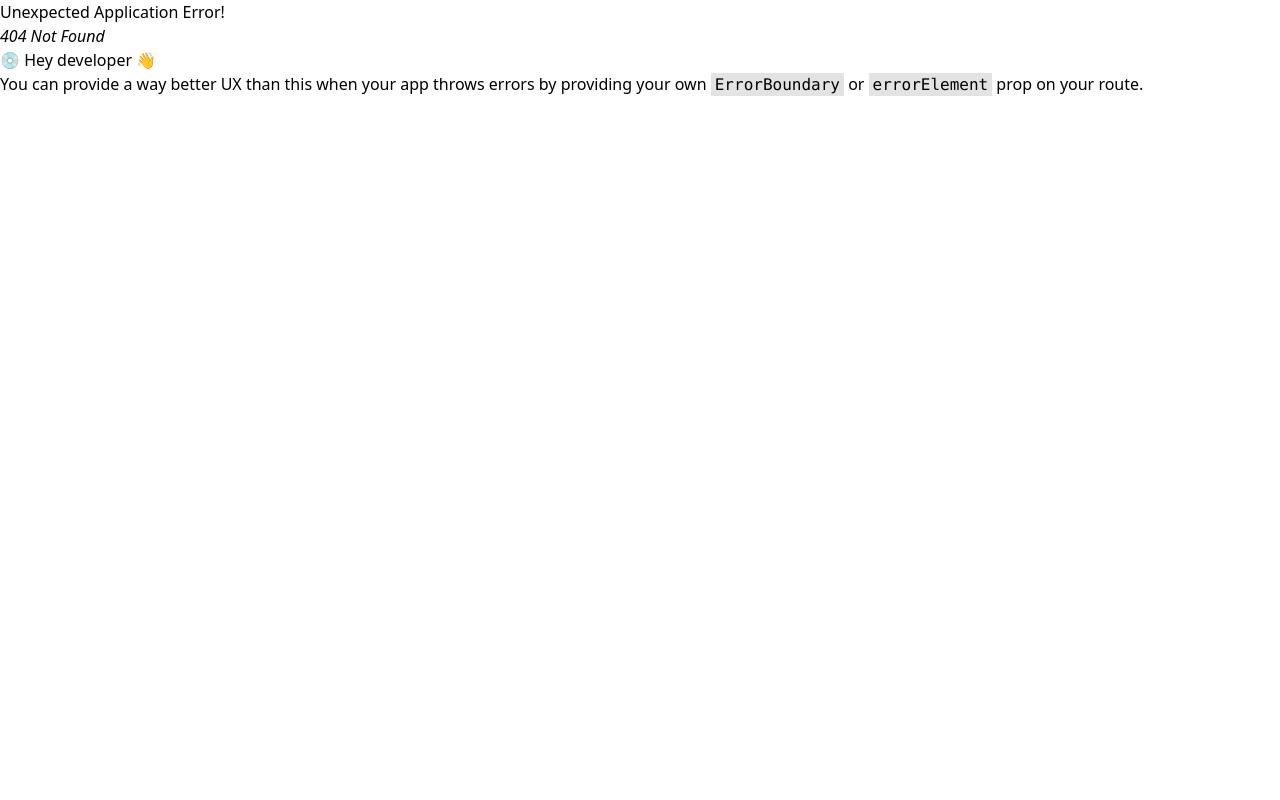
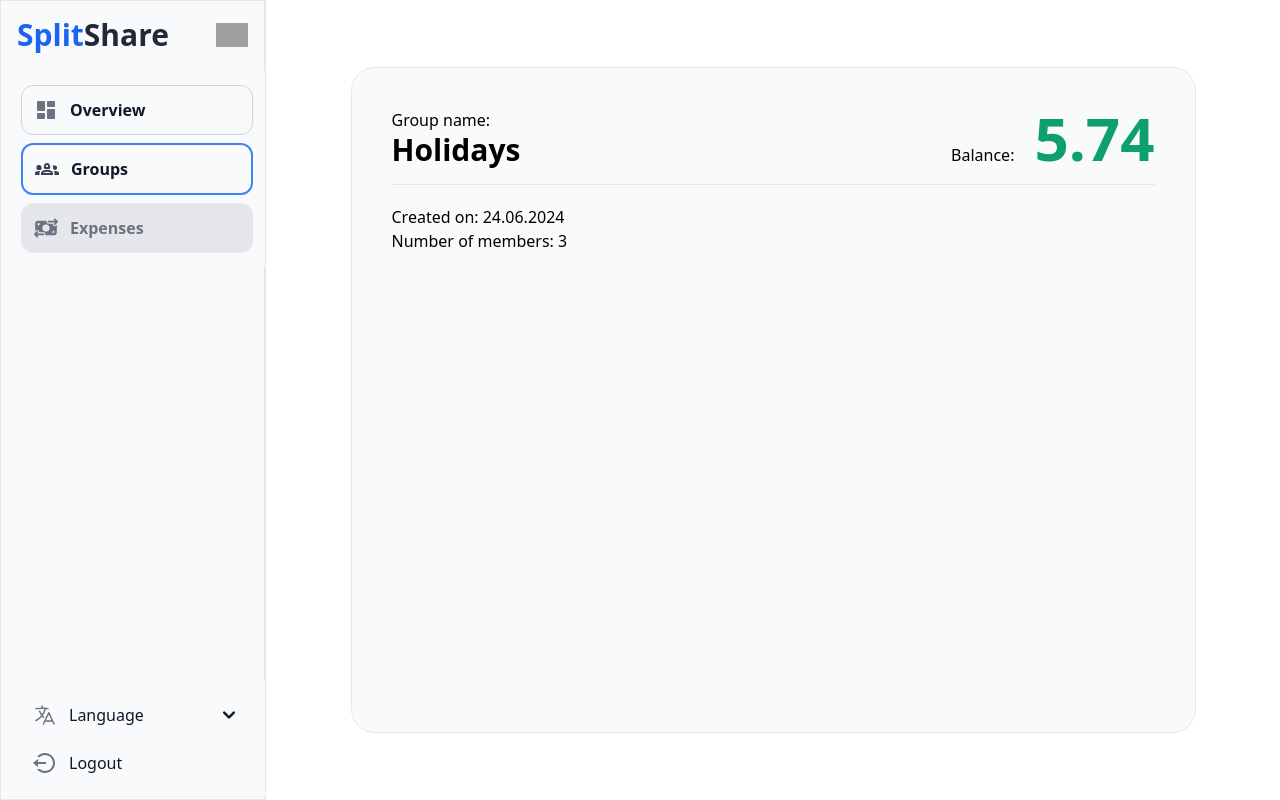
Before and after one commit to karols97/split-share, a React (Vite) app: page /groups/1 in a window 1280 px wide. Before the commit this address had no page. Built offline with nearby package versions, Linux system fonts and the light colour scheme; grey boxes are pictures that could not be loaded.

Commit message:
feat: create basic group details view

```diff
--- a/src/components/GroupBox.tsx
+++ b/src/components/GroupBox.tsx
@@ -1,11 +1,14 @@
 import { RiRefund2Line } from "react-icons/ri";
 import { GroupState } from "../store/groupSlice";
+import { useNavigate } from "react-router-dom";
 
 type GroupBoxProps = {
   group: GroupState;
 };
 
 export const GroupBox = ({ group }: GroupBoxProps) => {
+  const navigate = useNavigate();
+
   const sum = Number(
     group.members
       .reduce((accumulator, currentValue) => {
@@ -17,7 +20,9 @@ export const GroupBox = ({ group }: GroupBoxProps) => {
   const isUserOwed = sum > 0;
 
   return (
-    <div className="flex flex-col h-52 w-64 p-2 px-3 content-between border border-slate-300 rounded-lg bg-slate-50 shadow-xl  hover:bg-blue-500 hover:bg-opacity-15 active:border-2 active:border-blue-500 cursor-pointer">
+    <div
+      className="flex flex-col h-52 w-64 p-2 px-3 content-between border border-slate-300 rounded-lg bg-slate-50 shadow-xl  hover:bg-blue-500 hover:bg-opacity-15 active:border-2 active:border-blue-500 cursor-pointer"
+      onClick={() => navigate(`/groups/${group.id}`)}>
       <div>
         <div className="flex flex-row items-center justify-between">
           <h1 className="text-xl font-semibold">{group.name}</h1>
--- a/src/main.tsx
+++ b/src/main.tsx
@@ -24,7 +24,7 @@ const router = createBrowserRouter([
     element: <Groups />,
   },
   {
-    path: "group-details",
+    path: "groups/:id",
     element: <GroupDetails />,
   },
 ]);
--- a/src/pages/GroupDetails.tsx
+++ b/src/pages/GroupDetails.tsx
@@ -1,9 +1,51 @@
 import { SidebarMenu } from "../components/SidebarMenu";
+import { useParams } from "react-router-dom";
+import { initialGroupState } from "../store/initialGroupState";
 
 export const GroupDetails = () => {
+  const { id } = useParams();
+  const group = initialGroupState.find((singleGroup) => {
+    return singleGroup.id === id;
+  });
+
+  const sum =
+    group &&
+    Number(
+      group.members
+        .reduce((accumulator, currentValue) => {
+          return accumulator + currentValue.amount;
+        }, 0)
+        .toFixed(2)
+    );
+
+  const isUserOwed = sum && sum > 0;
+
   return (
-    <div className="h-screen">
-      <SidebarMenu />
-    </div>
+    <SidebarMenu>
+      <div className="flex w-full h-full place-content-center">
+        <div className="w-5/6 h-5/6 p-10 bg-slate-50 place-self-center rounded-3xl border">
+          <div className="flex flex-row pb-4 items-center justify-between">
+            <div>
+              <p>Group name:</p>
+              <h1 className="font-bold text-3xl">{group?.name}</h1>
+            </div>
+            <div className="flex flex-row items-baseline gap-5">
+              <p>Balance:</p>
+              <p
+                className={`text-6xl ${
+                  isUserOwed ? "text-green-500" : "text-red-500"
+                } font-semibold`}>
+                {sum}
+              </p>
+            </div>
+          </div>
+          <hr />
+          <div className="flex flex-col py-5">
+            <p>Created on: 24.06.2024</p>
+            <p>Number of members: {group?.members.length}</p>
+          </div>
+        </div>
+      </div>
+    </SidebarMenu>
   );
 };
--- a/src/store/initialGroupState.ts
+++ b/src/store/initialGroupState.ts
@@ -103,106 +103,106 @@ export const initialGroupState: GroupState[] = [
       },
     ],
   },
-  {
-    id: "6",
-    name: "Holidays",
-    members: [
-      {
-        userName: "Jim",
-        amount: -13.23,
-      },
-      {
-        userName: "Pam",
-        amount: -13.23,
-      },
-      {
-        userName: "Dwight",
-        amount: 32.2,
-      },
-    ],
-  },
-  {
-    id: "7",
-    name: "Flat expenses",
-    members: [
-      {
-        userName: "Michael",
-        amount: -4.51,
-      },
-      {
-        userName: "Kevin",
-        amount: 15.69,
-      },
-      {
-        userName: "Meredith",
-        amount: 40,
-      },
-    ],
-  },
-  {
-    id: "8",
-    name: "Friday movie night",
-    members: [
-      {
-        userName: "Ryan",
-        amount: 5.67,
-      },
-      {
-        userName: "Kelly",
-        amount: -24.67,
-      },
-      {
-        userName: "Michael",
-        amount: 14.12,
-      },
-      {
-        userName: "Pam",
-        amount: 14.12,
-      },
-    ],
-  },
-  {
-    id: "9",
-    name: "Mountain trip",
-    members: [
-      {
-        userName: "David",
-        amount: -154.14,
-      },
-      {
-        userName: "Ryan",
-        amount: 22.13,
-      },
-      {
-        userName: "Toby",
-        amount: 14.12,
-      },
-      {
-        userName: "Jan",
-        amount: 22.13,
-      },
-    ],
-  },
-  {
-    id: "10",
-    name: "Birthday preset",
-    members: [
-      {
-        userName: "Creed",
-        amount: -54.14,
-      },
-      {
-        userName: "Angela",
-        amount: 22.13,
-      },
-      {
-        userName: "Phyllis",
-        amount: 14.12,
-      },
-      {
-        userName: "Darryl",
-        amount: 22.13,
-      },
-    ],
-  },
+  // {
+  //   id: "6",
+  //   name: "Holidays",
+  //   members: [
+  //     {
+  //       userName: "Jim",
+  //       amount: -13.23,
+  //     },
+  //     {
+  //       userName: "Pam",
+  //       amount: -13.23,
+  //     },
+  //     {
+  //       userName: "Dwight",
+  //       amount: 32.2,
+  //     },
+  //   ],
+  // },
+  // {
+  //   id: "7",
+  //   name: "Flat expenses",
+  //   members: [
+  //     {
+  //       userName: "Michael",
+  //       amount: -4.51,
+  //     },
+  //     {
+  //       userName: "Kevin",
+  //       amount: 15.69,
+  //     },
+  //     {
+  //       userName: "Meredith",
+  //       amount: 40,
+  //     },
+  //   ],
+  // },
+  // {
+  //   id: "8",
+  //   name: "Friday movie night",
+  //   members: [
+  //     {
+  //       userName: "Ryan",
+  //       amount: 5.67,
+  //     },
+  //     {
+  //       userName: "Kelly",
+  //       amount: -24.67,
+  //     },
+  //     {
+  //       userName: "Michael",
+  //       amount: 14.12,
+  //     },
+  //     {
+  //       userName: "Pam",
+  //       amount: 14.12,
+  //     },
+  //   ],
+  // },
+  // {
+  //   id: "9",
+  //   name: "Mountain trip",
+  //   members: [
+  //     {
+  //       userName: "David",
+  //       amount: -154.14,
+  //     },
+  //     {
+  //       userName: "Ryan",
+  //       amount: 22.13,
+  //     },
+  //     {
+  //       userName: "Toby",
+  //       amount: 14.12,
+  //     },
+  //     {
+  //       userName: "Jan",
+  //       amount: 22.13,
+  //     },
+  //   ],
+  // },
+  // {
+  //   id: "10",
+  //   name: "Birthday preset",
+  //   members: [
+  //     {
+  //       userName: "Creed",
+  //       amount: -54.14,
+  //     },
+  //     {
+  //       userName: "Angela",
+  //       amount: 22.13,
+  //     },
+  //     {
+  //       userName: "Phyllis",
+  //       amount: 14.12,
+  //     },
+  //     {
+  //       userName: "Darryl",
+  //       amount: 22.13,
+  //     },
+  //   ],
+  // },
 ];
```
